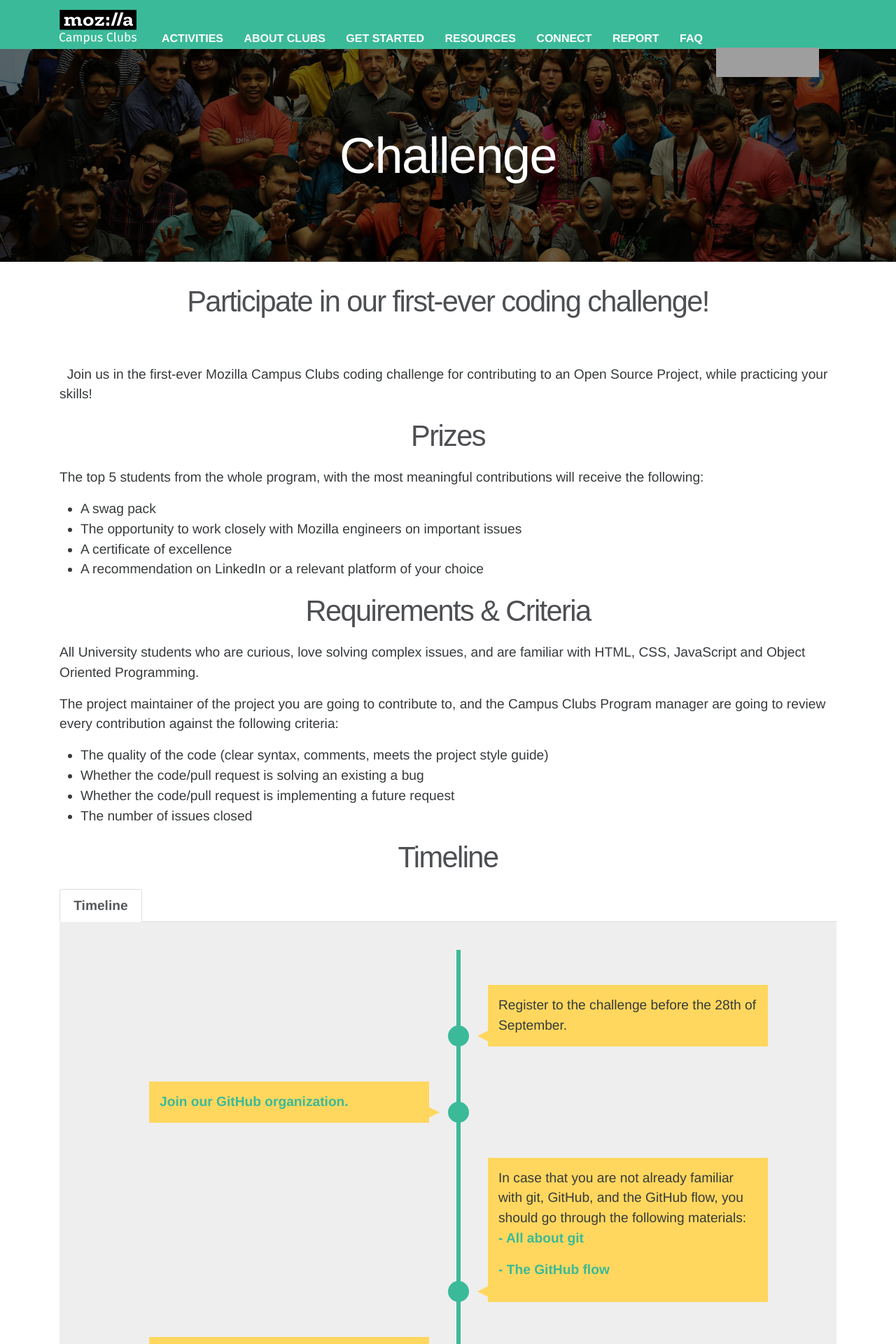
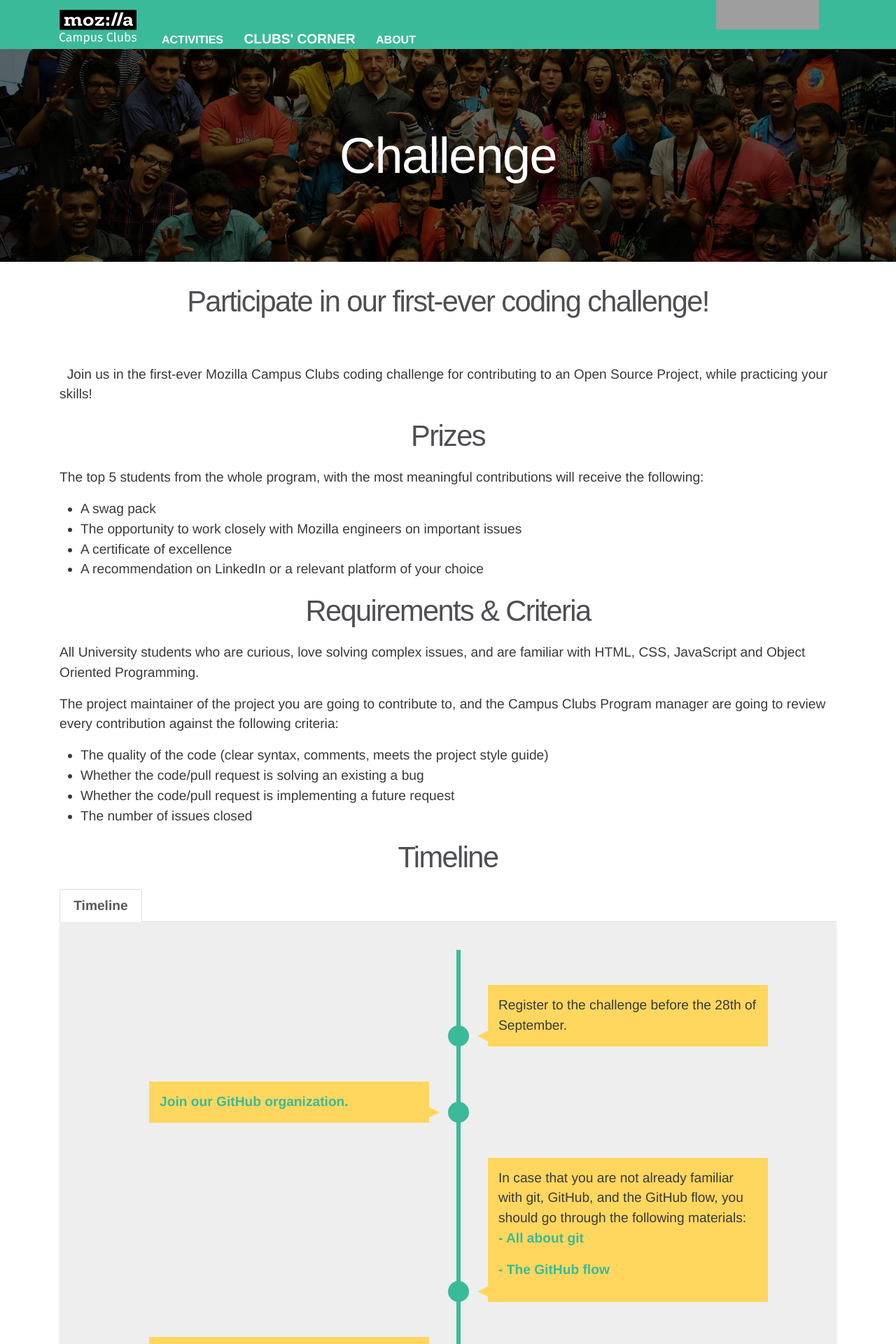
Before and after one commit to mozilla/mozilla-campus-clubs, a Jekyll site: the page built from _pages/challenge.md, in a window 1280 px wide. Shown: the top 1920 px of the page at 70% size. Built offline with Jekyll 4.4.1, drawn with Linux system fonts in a browser that asks for light colours; some web fonts are replaced; grey boxes are pictures that could not be loaded.

Commit message:
Updated Menu Bar

```diff
--- a/_includes/header.html
+++ b/_includes/header.html
@@ -9,12 +9,17 @@
       </button>
       <div class="collapse navbar-toggleable-md" id="exCollapsingNavbar">
         <a class="nav-link" href="/activities/">Activities</a>
-        <a class="nav-link" href="/about/">About Clubs</a>
-        <a class="nav-link" href="/get-started/">Get Started</a>
-        <a class="nav-link" href="/resources/">Resources</a>
-        <a class="nav-link" href="/connect/">Connect</a>
-        <a class="nav-link" href="/report/#">Report</a>
-        <a class="nav-link" href="/faq/">FAQ</a>
+        <div class="dropdown">
+          <a class="drop-btn nav-link">Clubs' Corner</a>
+          <div class="dropdown-content">
+            <a class="nav-link" href="/get-started/">Get Started</a>
+            <a class="nav-link" href="/resources/">Resources</a>
+            <a class="nav-link" href="/connect/">Connect</a>
+            <a class="nav-link" href="/report/#">Report</a>
+            <a class="nav-link" href="/faq/">FAQ</a>
+          </div>
+        </div>
+        <a class="nav-link" href="/about/">About</a>
       </div>
 
       <div id="tabzilla" class="hidden-lg-down">
--- a/static/css/app.css
+++ b/static/css/app.css
@@ -19,6 +19,50 @@ img[alt=sheetseeimg] {
 
 .index p:first-of-type {
   text-align: center;
+}
+
+/* updated css for dropdown menu*/
+.dropdown {
+    position: relative;
+    display: inline-block;
+}
+
+.dropdown .drop-btn {
+    border: none;
+    outline: none;
+    color: white;
+    background-color: inherit;
+    font-family: inherit;
+    text-transform: uppercase;
+}
+
+.navbar a:hover, .dropdown:hover .drop-btn {
+    background-color: #3BBA99;
+}
+
+.dropdown-content {
+    display: none;
+    position: absolute;
+    background-color: #3BBA99;
+    box-shadow: 0px 8px 16px 0px rgba(0,0,0,0.2);
+    z-index: 1;
+}
+
+.dropdown-content a {
+    float: none;
+    color: #3BBA99;
+    padding: 12px 16px;
+    text-decoration: none;
+    display: block;
+    width: 100%;
+}
+
+.dropdown-content a:hover {
+    background-color: #3BBA99;
+}
+
+.dropdown:hover .dropdown-content {
+    display: block;
 }
 
 /* older css */
```
